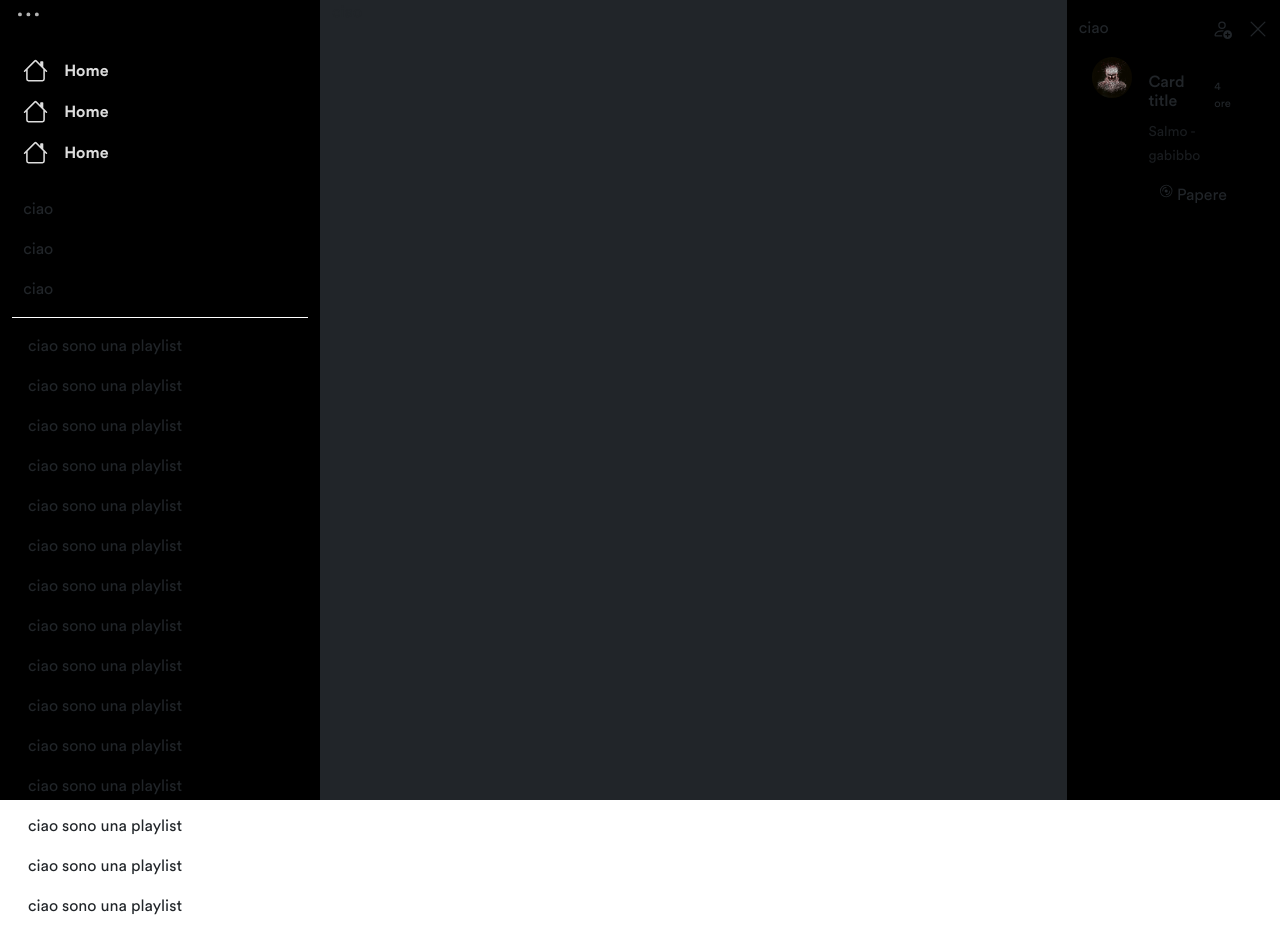
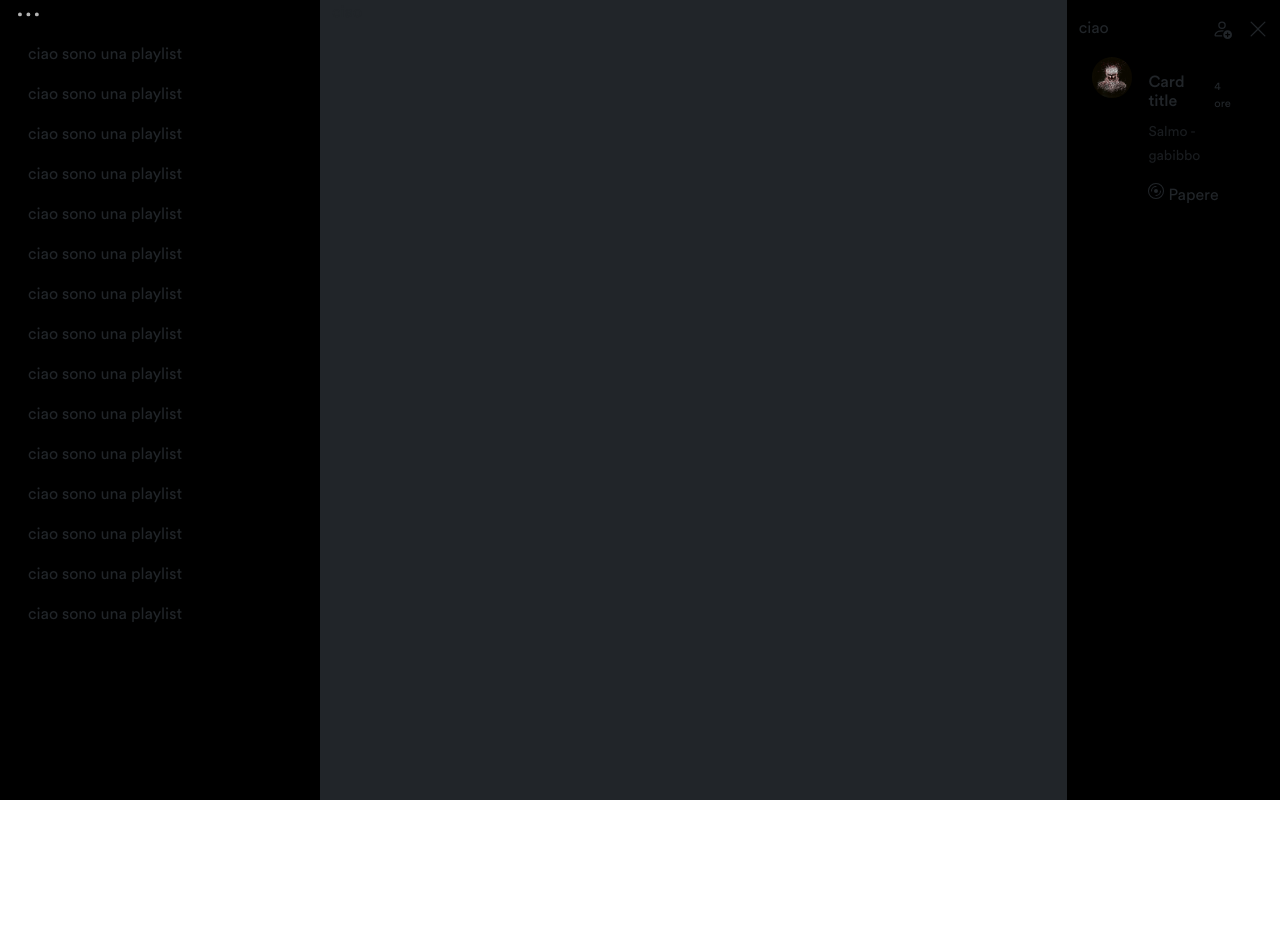
Before and after one commit to VascoPanigi/BWII, a plain HTML site: page index.html in a window 1280 px wide. After the commit the page ends 800 px from the top, so only its background shows below. Drawn offline with nearby package versions, Linux system fonts and the light colour scheme.

Commit message:
merge commit

```diff
--- a/assets/css/style.css
+++ b/assets/css/style.css
@@ -55,3 +55,8 @@ text {
 .card-title {
   font-size: 1rem;
 }
+
+.album-section {
+  padding: 0;
+  margin: 0;
+}
--- a/index.html
+++ b/index.html
@@ -42,11 +42,12 @@
                   >
                     <path
                       d="M3 8a1.5 1.5 0 1 1-3 0 1.5 1.5 0 0 1 3 0zm6.5 0a1.5 1.5 0 1 1-3 0 1.5 1.5 0 0 1 3 0zM16 8a1.5 1.5 0 1 1-3 0 1.5 1.5 0 0 1 3 0z"
-                    ></path></svg
-                ></span>
+                    ></path>
+                  </svg>
+                </span>
               </button>
             </div>
-            <div class="clickable-section">
+            <!-- <div class="clickable-section">
               <div class="upper-side">
                 <div class="button-item d-flex align-items-center">
                   <svg
@@ -100,7 +101,7 @@
                 <div><p>ciao</p></div>
               </div>
             </div>
-            <div class="horizontal-rule"></div>
+            <div class="horizontal-rule"></div> -->
             <div class="playlist-container">
               <ul>
                 <li><p>ciao sono una playlist</p></li>
@@ -177,7 +178,7 @@
                           </div>
 
                           <p class="card-text"><small class="text-body-secondary">Salmo - gabibbo</small></p>
-                          <div class="container d-flex gap-1">
+                          <div class="container d-flex gap-1 album-section align-middle">
                             <svg
                               xmlns="http://www.w3.org/2000/svg"
                               width="16"
```
